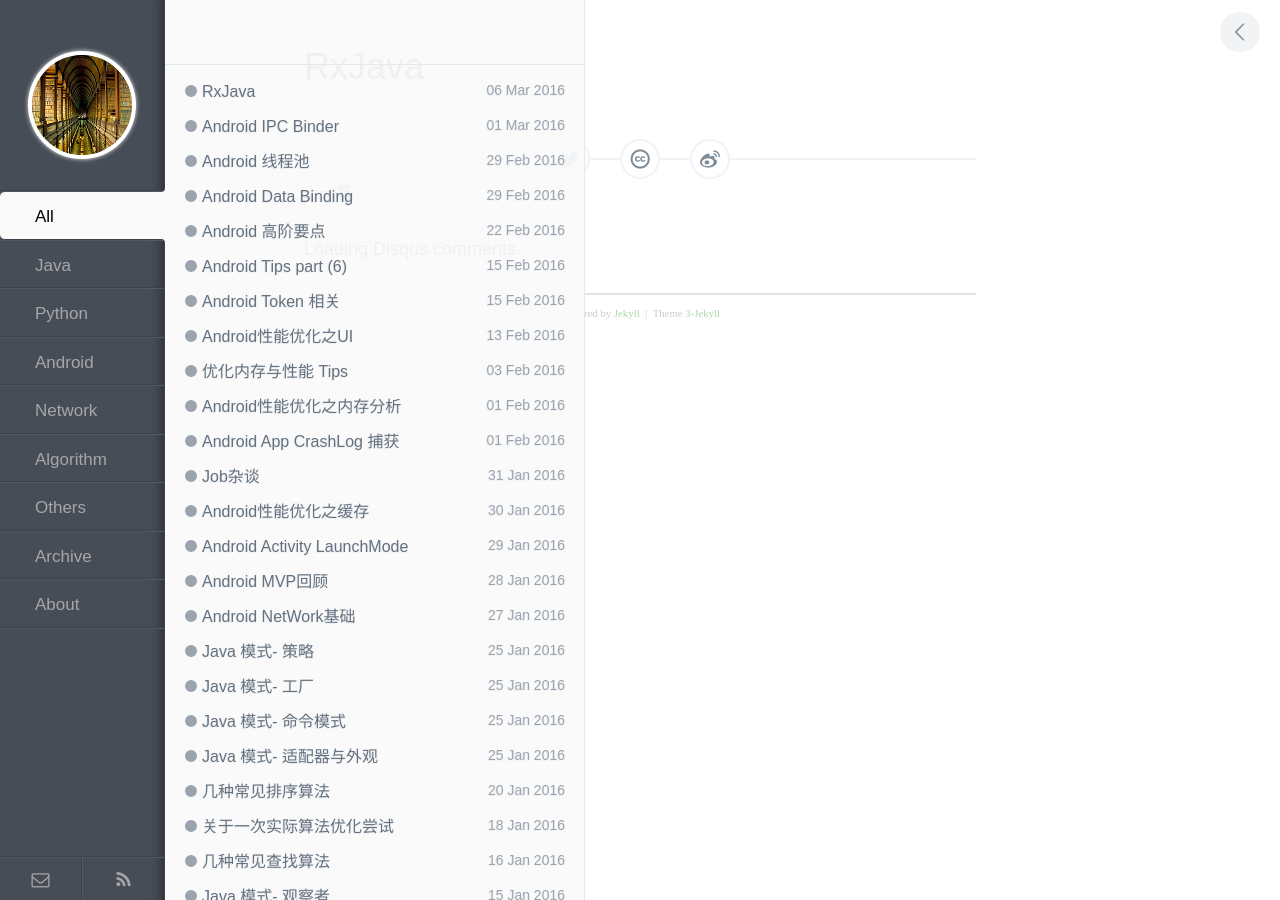
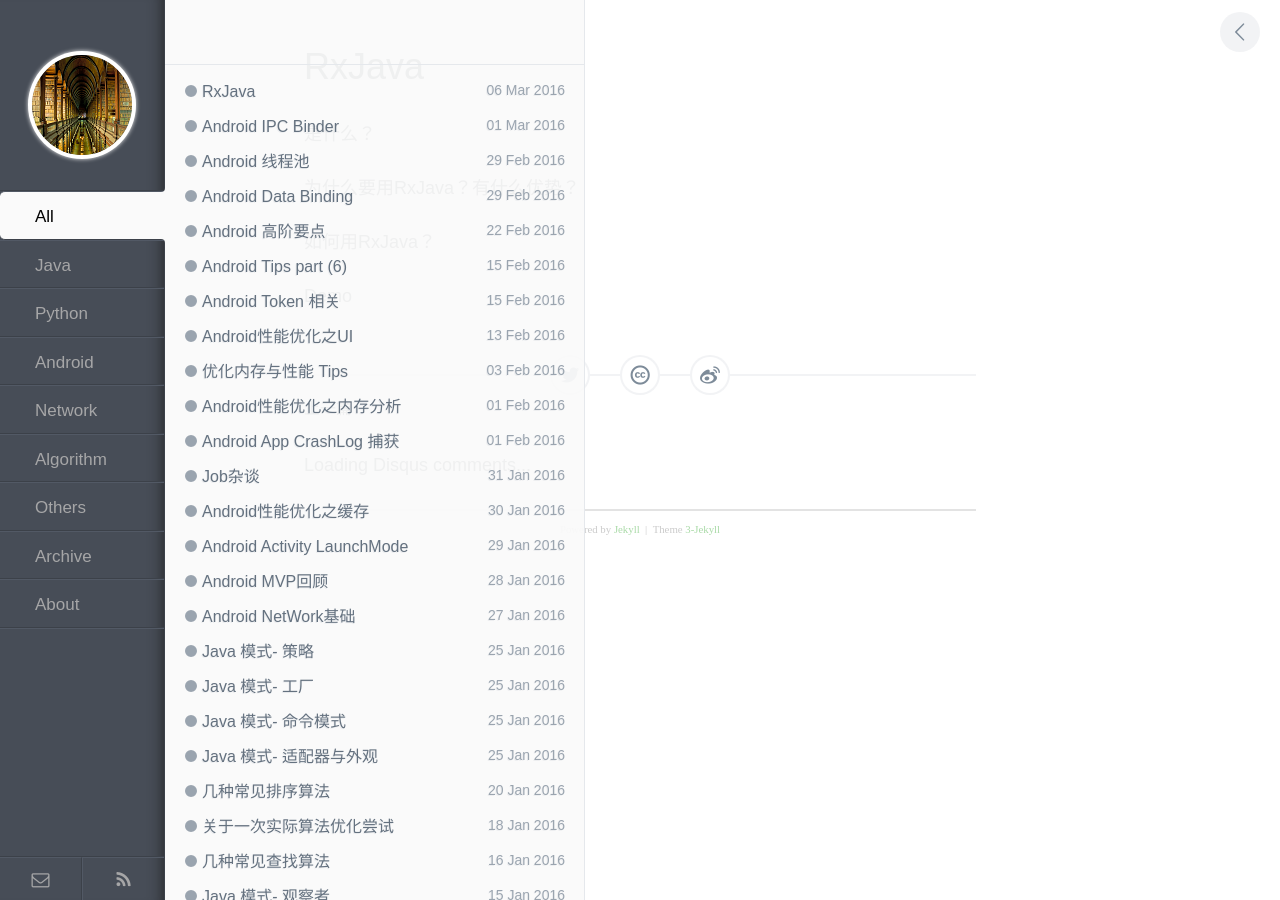
Before and after one commit to enlipan/enlipan.github.io, a Jekyll site: the page built from _posts/2016-03-06-android-rxJava.md, in a window 1280 px wide. Built offline with Jekyll 4.4.1, drawn with Linux system fonts in a browser that asks for light colours; nearby versions of some CDN libraries; comment, search, counter and statistics services are not loaded.

Commit message:
post pages rxjava

```diff
--- a/_posts/2016-03-06-android-rxJava.md
+++ b/_posts/2016-03-06-android-rxJava.md
@@ -3,3 +3,11 @@ layout: post
 title: RxJava
 category: android
 ---
+
+是什么？
+
+为什么要用RxJava？有什么优势？
+
+如何用RxJava？
+
+Demo
```
